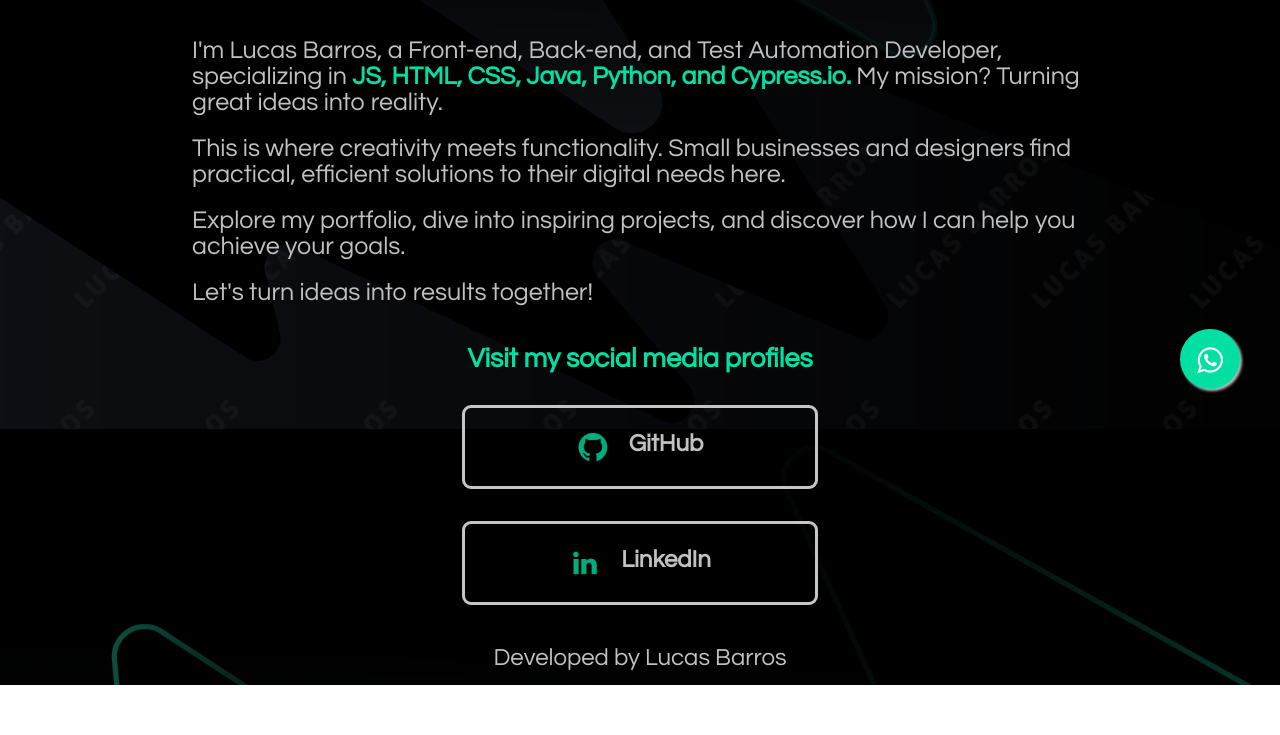
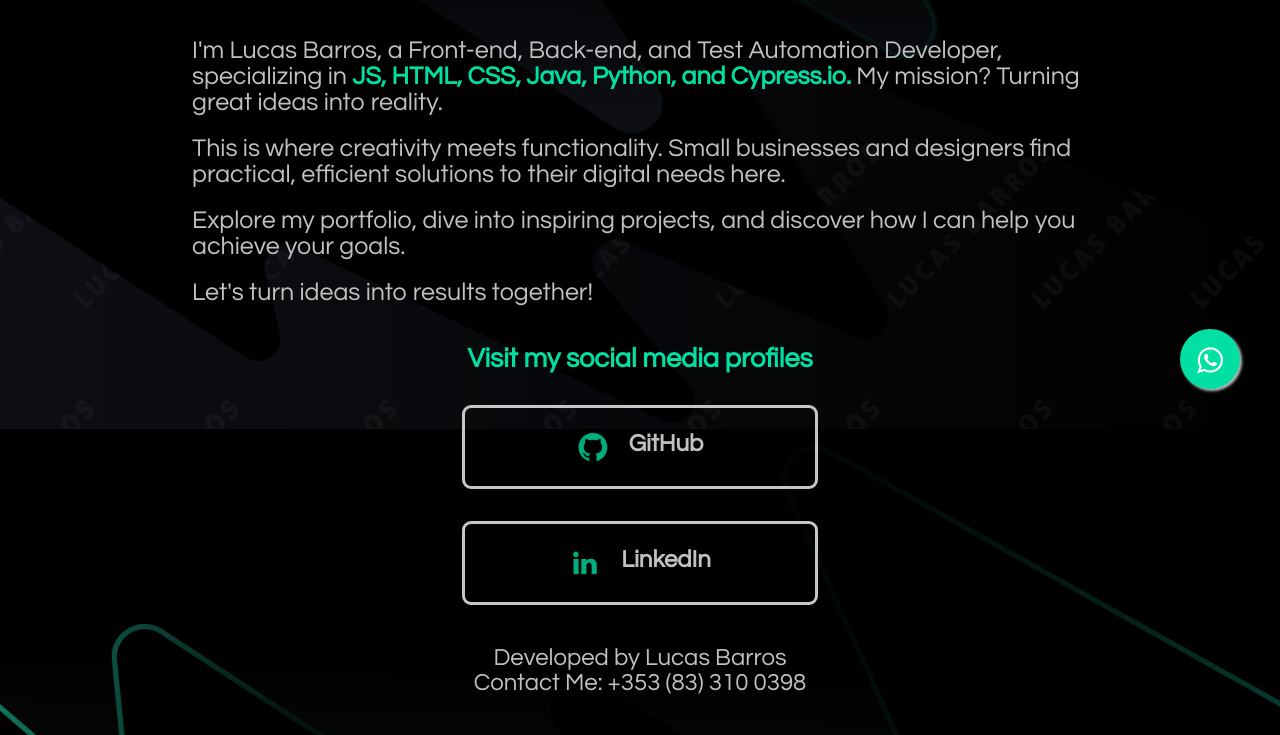
Before and after one commit to LucasGBarros/MyPortfolio, a plain HTML site: page index.html in a window 1280 px wide. Shown: the part 371-1106 px from the top of the page. Before the commit the page ends 1056 px from the top, so only its background shows below. Drawn offline with Linux system fonts and the light colour scheme.

Commit message:
Add Contact Me

```diff
--- a/index.html
+++ b/index.html
@@ -49,6 +49,7 @@
     </main>
     <footer class="footer">
         <p>Developed by Lucas Barros</p>
+        <p>Contact Me: +353 (83) 310 0398</p>
     </footer>
 </body>
 
--- a/style/style.css
+++ b/style/style.css
@@ -137,6 +137,10 @@ header {
     font-family: "Century Gothic", sans-serif;
     font-size: 24px;
     font-weight: 400;
+    display: flex;
+    justify-content: center;
+    flex-direction: column;
+    margin-bottom: 25px;
 }
 
 .float {
```
Also changed, not shown: about.html (+1 -0 lines), mycv.html (+1 -0 lines), project.html (+1 -0 lines).
